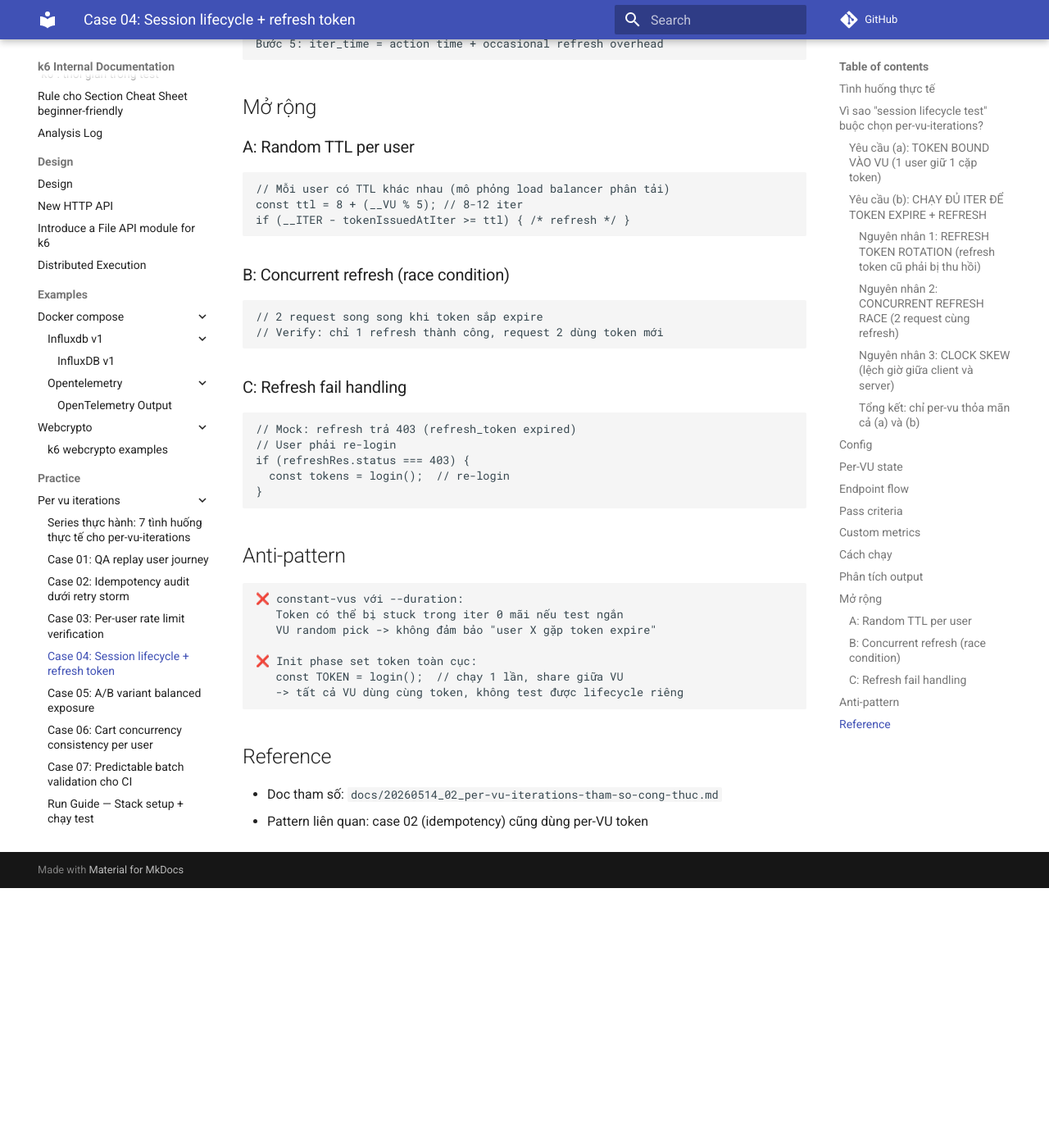
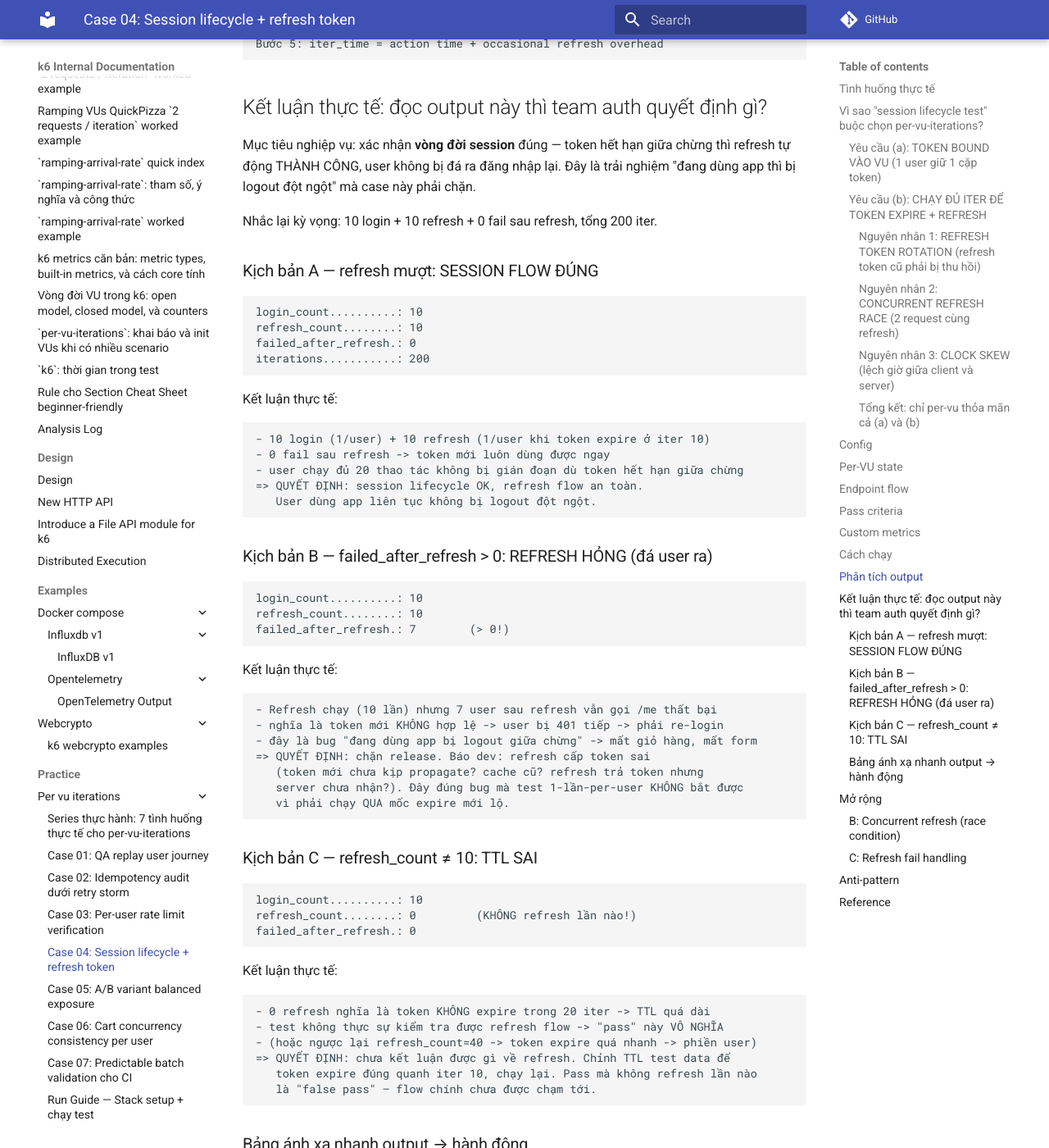
Before and after one commit to meomew-auto/markdown, an MkDocs documentation site: the page built from docs/practice/per-vu-iterations/04_session-lifecycle.md, in a window 1280 px wide and 1400 px high, scrolled down 5903 px. Shown: the whole window at 82% size. Built offline with MkDocs 1.6.1 and Material for MkDocs 9.7.7, drawn with Linux system fonts in a browser that asks for light colours; comment, search, counter and statistics services are not loaded; before the commit the page ends 6986 px from its top, so only the background shows below that; some of the changed text lies outside the part shown.

Commit message:
Update docs

````diff
--- a/docs/practice/per-vu-iterations/04_session-lifecycle.md
+++ b/docs/practice/per-vu-iterations/04_session-lifecycle.md
@@ -288,9 +288,90 @@ Bước 4: login_count=10, refresh_count=10, failed_after_refresh=0 ✓
 Bước 5: iter_time = action time + occasional refresh overhead
 ```
 
+## Kết luận thực tế: đọc output này thì team auth quyết định gì?
+
+Mục tiêu nghiệp vụ: xác nhận **vòng đời session** đúng — token hết hạn
+giữa chừng thì refresh tự động THÀNH CÔNG, user không bị đá ra đăng nhập
+lại. Đây là trải nghiệm "đang dùng app thì bị logout đột ngột" mà case
+này phải chặn.
+
+Nhắc lại kỳ vọng: 10 login + 10 refresh + 0 fail sau refresh, tổng 200 iter.
+
+### Kịch bản A — refresh mượt: SESSION FLOW ĐÚNG
+
+```text
+login_count..........: 10
+refresh_count........: 10
+failed_after_refresh.: 0
+iterations...........: 200
+```
+
+Kết luận thực tế:
+
+```text
+- 10 login (1/user) + 10 refresh (1/user khi token expire ở iter 10)
+- 0 fail sau refresh -> token mới luôn dùng được ngay
+- user chạy đủ 20 thao tác không bị gián đoạn dù token hết hạn giữa chừng
+=> QUYẾT ĐỊNH: session lifecycle OK, refresh flow an toàn.
+   User dùng app liên tục không bị logout đột ngột.
+```
+
+### Kịch bản B — failed_after_refresh > 0: REFRESH HỎNG (đá user ra)
+
+```text
+login_count..........: 10
+refresh_count........: 10
+failed_after_refresh.: 7        (> 0!)
+```
+
+Kết luận thực tế:
+
+```text
+- Refresh chạy (10 lần) nhưng 7 user sau refresh vẫn gọi /me thất bại
+- nghĩa là token mới KHÔNG hợp lệ -> user bị 401 tiếp -> phải re-login
+- đây là bug "đang dùng app bị logout giữa chừng" -> mất giỏ hàng, mất form
+=> QUYẾT ĐỊNH: chặn release. Báo dev: refresh cấp token sai
+   (token mới chưa kịp propagate? cache cũ? refresh trả token nhưng
+   server chưa nhận?). Đây đúng bug mà test 1-lần-per-user KHÔNG bắt được
+   vì phải chạy QUA mốc expire mới lộ.
+```
+
+### Kịch bản C — refresh_count ≠ 10: TTL SAI
+
+```text
+login_count..........: 10
+refresh_count........: 0         (KHÔNG refresh lần nào!)
+failed_after_refresh.: 0
+```
+
+Kết luận thực tế:
+
+```text
+- 0 refresh nghĩa là token KHÔNG expire trong 20 iter -> TTL quá dài
+- test không thực sự kiểm tra được refresh flow -> "pass" này VÔ NGHĨA
+- (hoặc ngược lại refresh_count=40 -> token expire quá nhanh -> phiền user)
+=> QUYẾT ĐỊNH: chưa kết luận được gì về refresh. Chỉnh TTL test data để
+   token expire đúng quanh iter 10, chạy lại. Pass mà không refresh lần nào
+   là "false pass" — flow chính chưa được chạm tới.
+```
+
+### Bảng ánh xạ nhanh output → hành động
+
+| Output thấy gì | Nghĩa nghiệp vụ | Hành động |
+| --- | --- | --- |
+| 10 login, 10 refresh, 0 fail | session flow đúng | release |
+| failed_after_refresh > 0 | refresh cấp token sai | chặn, user bị logout |
+| refresh_count = 0 | token không expire (TTL dài) | chỉnh TTL, chạy lại |
+| refresh_count quá cao | token expire quá nhanh | chỉnh TTL, phiền user |
+| login_count > 10 | có user phải re-login | điều tra vì sao mất session |
+
+Điểm cốt lõi: bug này **chỉ lộ khi 1 user chạy QUA mốc token expire** rồi
+tiếp tục thao tác. Test 1 lần/user (iter < TTL) sẽ luôn pass mà không bao
+giờ chạm refresh. Vì per-vu cho mỗi user chạy đủ 20 iter liên tục trên
+cùng session, mốc expire ở iter 10 chắc chắn xảy ra — đó là điều kiện
+cần để verify refresh.
+
 ## Mở rộng
-
-### A: Random TTL per user
 
 ```js
 // Mỗi user có TTL khác nhau (mô phỏng load balancer phân tải)
````
